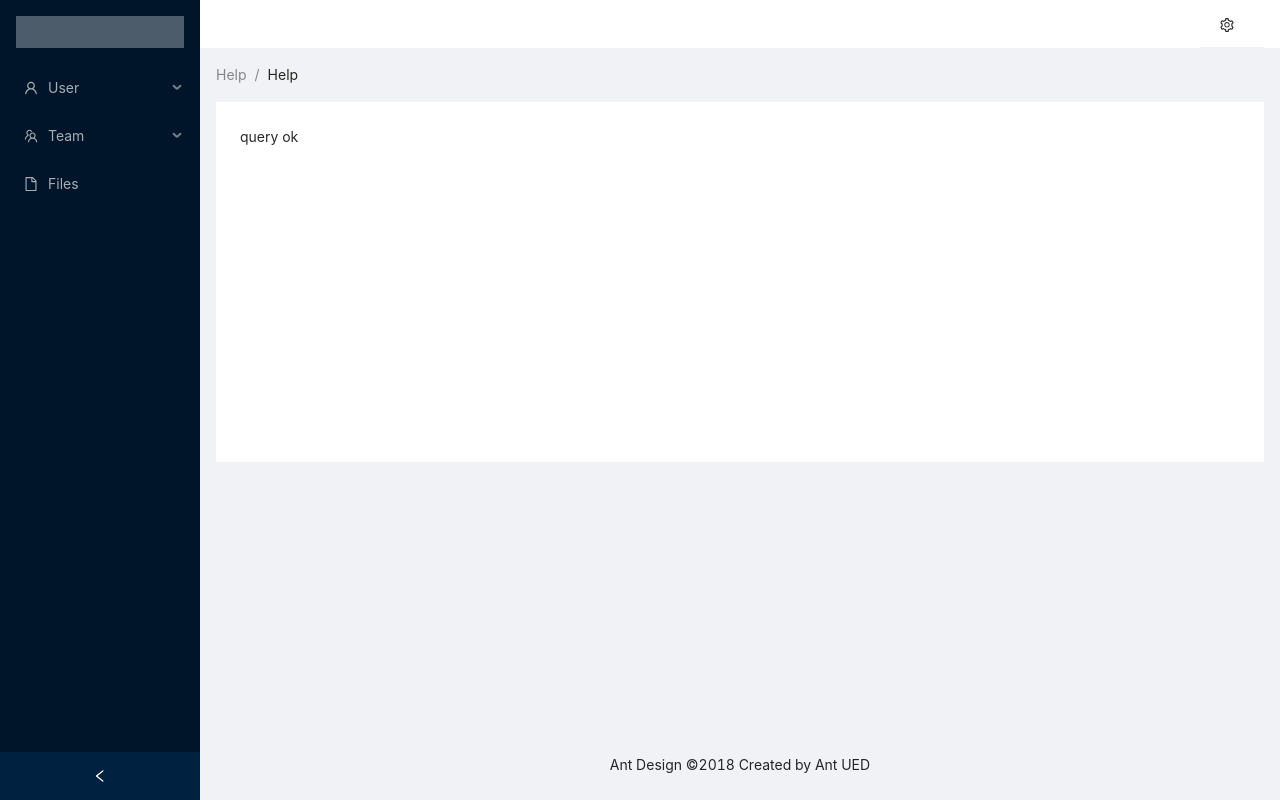
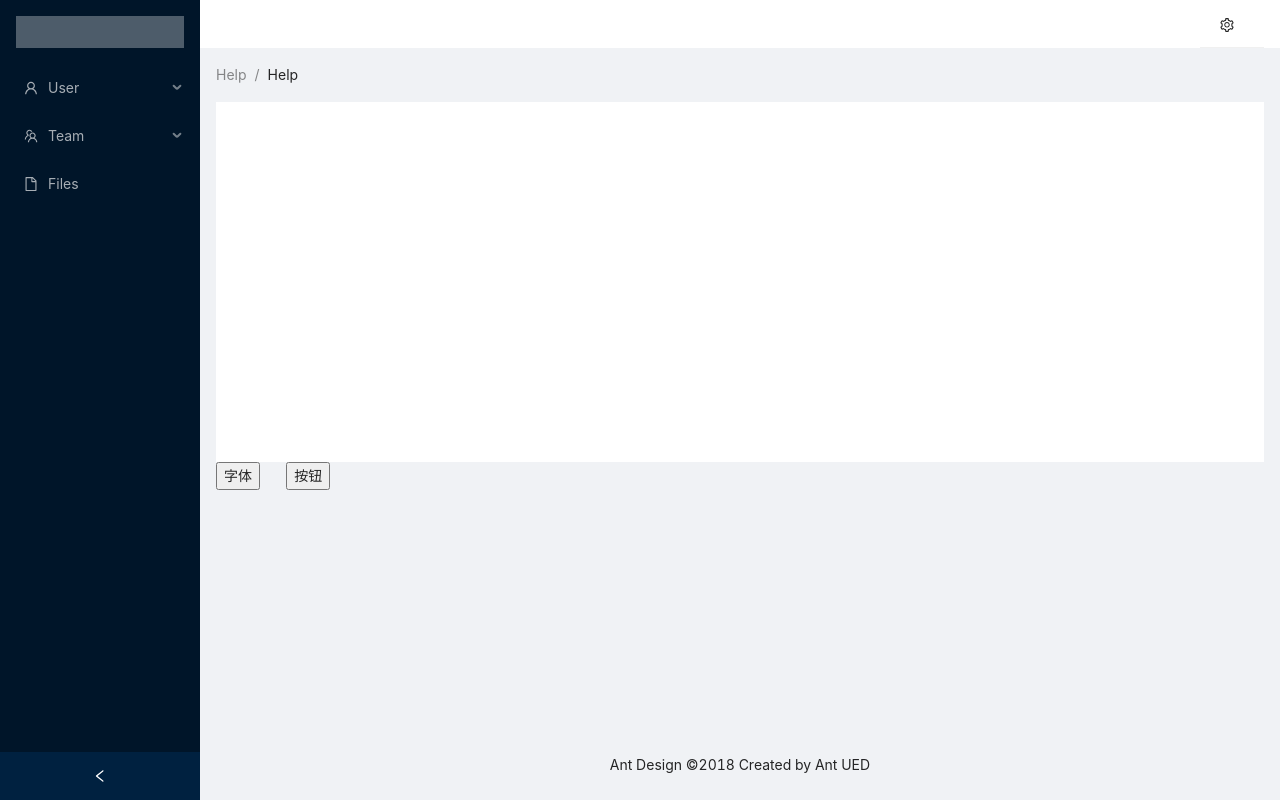
Before and after one commit to weijinwen/nextweb, a Next.js app: page / in a window 1280 px wide. Built offline with nearby package versions, Linux system fonts and the light colour scheme.

Commit message:
移动元素

```diff
--- /dev/null
+++ b/component/Element/Button.js
@@ -0,0 +1,14 @@
+import React, {Component} from "react";
+import {FormattedMessage} from "react-intl";
+
+export default class ElementButton extends Component {
+    constructor(props) {
+        super(props);
+    }
+
+    render() {
+        return (
+            <button><FormattedMessage id="personalCenter"/></button>
+        )
+    }
+}
--- /dev/null
+++ b/component/Element/Shape.js
@@ -0,0 +1,54 @@
+import React, {Component} from "react";
+
+export default class ElementShape extends Component {
+
+    constructor(props) {
+        super(props);
+        this._dragStart = this.dragStart.bind(this);
+        this.offsetItem = {top: 0, left: 0}
+        this.state = {left: this.props.offsetItem.left, top: this.props.offsetItem.top};
+    }
+
+    dragStart(ev) {
+        ev.stopPropagation();
+        this.disX = ev.clientX - ev.target.offsetLeft;
+        this.disY = ev.clientY - ev.target.offsetTop;
+        this._dragMove = this.dragMove.bind(this);
+        this._dragEnd = this.dragEnd.bind(this);
+        this.offsetItem = this.props.offsetItem ? this.props.offsetItem : {top: 0, left: 0}
+        document.addEventListener('mousemove', this._dragMove, false);
+        document.addEventListener('mouseup', this._dragEnd, false);
+    }
+
+    dragMove(ev) {
+        ev.stopPropagation();
+        this.clientX = ev.clientX;
+        this.clientY = ev.clientY;
+        let left = this.clientX - this.disX + this.offsetItem.left;
+        let top = this.clientY - this.disY + this.offsetItem.top;
+        this.props.onSetOffset(this.props.index, top, left)
+        this.setState({left: left, top: top});
+    }
+
+    dragEnd() {
+        document.removeEventListener('mousemove', this._dragMove);
+        document.removeEventListener('mouseup', this._dragEnd);
+    }
+
+    render() {
+        return (
+            <div style={{
+                'left': this.state.left,
+                'top': this.state.top,
+                'zIndex': this.zIndex,
+                'position': "absolute",
+                'cursor': "move",
+                'userSelect': "none"
+            }}
+                 onMouseDown={this._dragStart}
+                 ref="dragPanel">
+                {this.props.children}
+            </div>
+        )
+    }
+}
--- /dev/null
+++ b/component/Element/Text.js
@@ -0,0 +1,16 @@
+import React, {Component} from "react";
+import {FormattedMessage} from "react-intl";
+
+export default class ElementText extends Component {
+    constructor(props) {
+        super(props);
+    }
+
+    render() {
+        return (
+            <span style={{display: "block", width: '100px', height: '100px', background: "#666"}}>
+               <FormattedMessage id="personalCenter"/>
+            </span>
+        )
+    }
+}
--- a/locales/zh-CN.js
+++ b/locales/zh-CN.js
@@ -1,6 +1,6 @@
 const zh = {
-    help: "幫助",
-    personalCenter: "個人中心",
-    logout: "退出登錄",
+    help: "帮助",
+    personalCenter: "个人中心",
+    logout: "退出登录",
 };
 export default zh;
--- a/pages/index.js
+++ b/pages/index.js
@@ -1,29 +1,89 @@
 import {Component} from "react";
 import AdminLayout from "../component/Layout/AdminLayout";
 import {FormattedMessage} from "react-intl";
+import ElementText from "../component/Element/Text";
+import ElementButton from "../component/Element/Button";
+import ElementShape from "../component/Element/Shape";
+
 
 export default class Index extends Component {
-
     constructor(props) {
         super(props);
-        this.state={
-            message:""
+        this.state = {
+            elementList: [],
+            offsetList: []
         }
     }
 
-    async componentDidMount() {
-        let res = await fetch('http://localhost:3000/json.json')
-        res.json().then((data) => {
-           this.setState({message:data.message})
-        })
+    dragOver(ev) {
+        ev.preventDefault();
+    }
+
+    dragStart(ev) {
+        let picId = ev.target.dataset['id']
+        let className = ev.target.className
+        let data = '{"picId":' + picId + ',"className":"' + className + '"}'
+        ev.dataTransfer.setData("Component", data);
+    }
+
+    dragDrop(ev) {
+        ev.preventDefault();
+        let elementList = this.state.elementList
+        let data = JSON.parse(ev.dataTransfer.getData("Component"))
+        elementList.push(data)
+
+        let offsetList = this.state.offsetList
+        offsetList.push({top: ev.nativeEvent.offsetY, left: ev.nativeEvent.offsetX})
+        this.setState({offsetList: offsetList, elementList: elementList})
+    }
+
+    onSetOffset(key, top, left) {
+        let offsetList = this.state.offsetList
+        offsetList[key] = {top: top, left: left}
+        this.setState({offsetList: offsetList})
     }
 
     render() {
         return (
             <AdminLayout ptitle={<FormattedMessage id="help"/>} ctitle={<FormattedMessage id="help"/>}>
-                <div className="site-layout-background" style={{padding: 24, minHeight: 360}}>
-                    {this.state.message}
+                <div
+                    onDrop={this.dragDrop.bind(this)}
+                    onDragOver={this.dragOver.bind(this)}
+                    className="site-layout-background"
+                    style={{padding: 24, minHeight: 360, position: "relative"}}
+                >
+                    {this.state.elementList.map((item, index) => {
+                        let element;
+                        {
+                            if (item.className === 'v-text') {
+                                element = <ElementText key={index}/>
+                            } else if (item.className === 'v-button') {
+                                element = <ElementButton key={index}/>
+                            }
+                        }
+                        return (
+                            <ElementShape offsetItem={this.state.offsetList[index]}
+                                          onSetOffset={this.onSetOffset.bind(this)} key={index} index={index}>
+                                {element}
+                            </ElementShape>
+                        )
+                    })}
                 </div>
+                <button
+                    data-id={10}
+                    className={"v-text"}
+                    draggable="true"
+                    onDragStart={this.dragStart.bind(this)}
+                >字体
+                </button>
+                &nbsp; &nbsp; &nbsp; &nbsp;
+                <button
+                    data-id={10}
+                    className={"v-button"}
+                    draggable="true"
+                    onDragStart={this.dragStart.bind(this)}
+                >按钮
+                </button>
             </AdminLayout>
         )
     }
```
